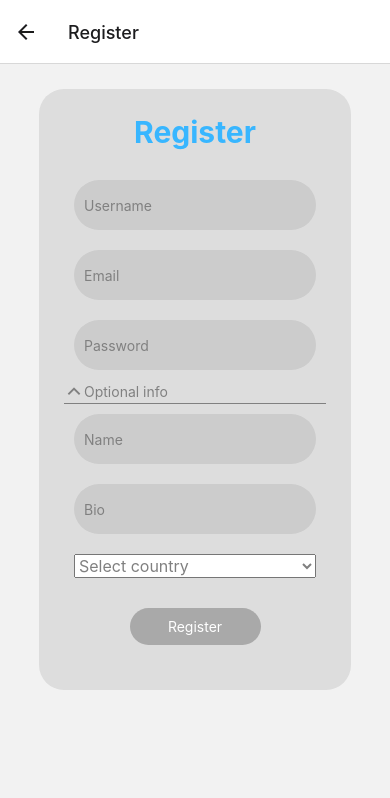
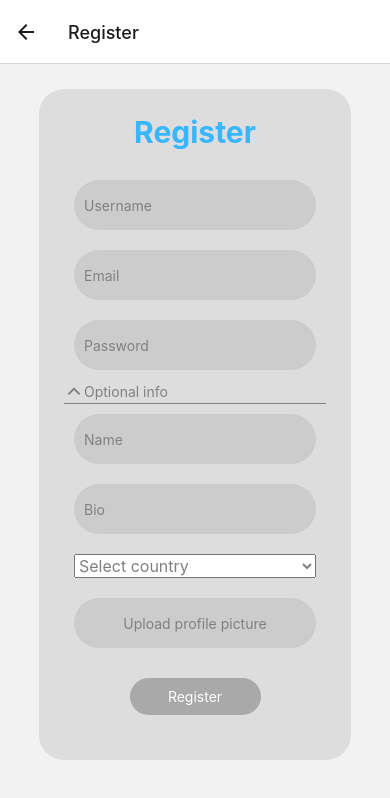
Before and after one commit to Rosillon2001/River-app, a React Native app in the folder River/: screen /Register in a window 390 px wide. Shown: the top 798 px of the page. Built offline with nearby package versions, Linux system fonts and the light colour scheme.

Commit message:
Profile picture upload
Register user with or without profile images.
Created ImageInput component.

```diff
--- a/River/package.json
+++ b/River/package.json
@@ -17,6 +17,7 @@
     "@reduxjs/toolkit": "^1.6.2",
     "axios": "^0.24.0",
     "expo": "~43.0.2",
+    "expo-image-picker": "~11.0.3",
     "expo-status-bar": "~1.1.0",
     "react": "17.0.1",
     "react-dom": "17.0.1",
--- /dev/null
+++ b/River/src/components/ImageInput.js
@@ -0,0 +1,55 @@
+import React, { useEffect, useCallback } from 'react';
+import { StyleSheet, Platform, TouchableOpacity, Text } from 'react-native';
+import * as ImagePicker from 'expo-image-picker';
+
+export default function ImageInput({ onImageSelected }) {
+
+    const changeImageSelected = useCallback((state) => {
+        onImageSelected(state)
+    }, [onImageSelected])
+
+    useEffect(() => {
+        (async () => {
+            if (Platform.OS !== 'web') {
+                const { status } = await ImagePicker.requestMediaLibraryPermissionsAsync();
+                if (status !== 'granted') {
+                    alert('Sorry, we need camera roll permissions!');
+                }
+            }
+        })();
+    }, []);
+
+    const pickImage = async () => {
+        let result = await ImagePicker.launchImageLibraryAsync({
+            mediaTypes: ImagePicker.MediaTypeOptions.All,
+            allowsEditing: true,
+            aspect: [4, 3],
+            quality: 1,
+        });
+
+        console.log(result);
+
+        if (!result.cancelled) {
+            changeImageSelected(result.uri);
+        }
+    };
+
+    return (
+        <TouchableOpacity style={styles.uploadButton} onPress={pickImage}>
+            <Text style={{ color: "gray" }}>Upload profile picture</Text>
+        </TouchableOpacity>
+    );
+}
+
+const styles = StyleSheet.create({
+    uploadButton: {
+        alignItems: "center",
+        justifyContent: 'center',
+        height: 50,
+        color: "black",
+        margin: 10,
+        backgroundColor: "#cccccc",
+        borderRadius: 25,
+        padding: 10
+    }
+})
--- a/River/src/screens/RegisterScreen.js
+++ b/River/src/screens/RegisterScreen.js
@@ -1,8 +1,9 @@
 import React, { useEffect, useState } from "react";
-import { Text, View, TextInput, TouchableOpacity, Picker, StyleSheet } from 'react-native';
+import { ScrollView, Text, View, TextInput, TouchableOpacity, Button, StyleSheet, Platform, Image } from 'react-native';
 import { Ionicons } from '@expo/vector-icons';
 import Loading from "../components/Loading";
 import LocationPicker from "../components/LocationPicker";
+import ImageInput from "../components/ImageInput";
 import axios from "axios";
 
 export default function RegisterScreen() {
@@ -20,6 +21,7 @@ export default function RegisterScreen() {
     const [name, setName] = useState("");
     const [bio, setBio] = useState("");
     const [location, setLocation] = useState("");
+    const [picture, setPicture] = useState(null);
 
     // USE EFFECT FOR ENABLING/DISABLING REGISTER BUTTON
     useEffect(() => {
@@ -43,6 +45,8 @@ export default function RegisterScreen() {
     }
 
     const register = () => {
+        setLoading(true)
+
         let formData = new FormData()
         formData.append('username', username)
         formData.append('email', email)
@@ -52,19 +56,31 @@ export default function RegisterScreen() {
         formData.append('location', location)
         formData.append('birthDate', "")
 
+        if (picture && Platform.OS !== 'web') {
+            let fileType = picture.substring(picture.lastIndexOf(".") + 1);
+            formData.append('picture', { uri: picture, name: `photo.${fileType}`, type: `image/${fileType}` })
+        }
 
         axios.post("https://app-river.herokuapp.com/register", formData)
             .then(async (response) => {
                 console.log(response.data);
+                setLoading(false)
             })
             .catch(error => {
                 console.log(error.response.data);
+                setLoading(false)
             });
     }
 
     return (
+        <ScrollView>
             <View style={styles.inputView}>
                 <Text style={styles.title}>Register</Text>
+
+                <View style={{ alignSelf: "center" }}>
+                    {picture && <Image source={{ uri: picture }} style={{ width: 200, height: 200, borderRadius: 10 }} />}
+                </View>
+
                 <TextInput
                     style={styles.inputText}
                     textContentType="username"
@@ -107,7 +123,7 @@ export default function RegisterScreen() {
                         onChangeText={text => setBio(text)}
                     />
                     <LocationPicker onLocationChange={setLocation} />
-
+                    <ImageInput onImageSelected={setPicture} />
                 </View>
                 <TouchableOpacity disabled={disabledRegister} style={disabledRegister ? styles.disabledButton : styles.button} onPress={register}>
                     <Text style={{ color: "white" }}>Register</Text>
@@ -115,6 +131,7 @@ export default function RegisterScreen() {
 
                 <Loading activated={loading} />
             </View>
+        </ScrollView>
     );
 }
 
@@ -122,6 +139,7 @@ const styles = StyleSheet.create({
     inputView: {
         alignSelf: "center",
         marginTop: 25,
+        marginBottom: 25,
         width: "80%",
         backgroundColor: "#dddddd",
         borderRadius: 25,
```
Also changed, not shown: 1 other file (tests, documents, lock files or other folders). Lines whose indentation alone changed are shown as unchanged.
